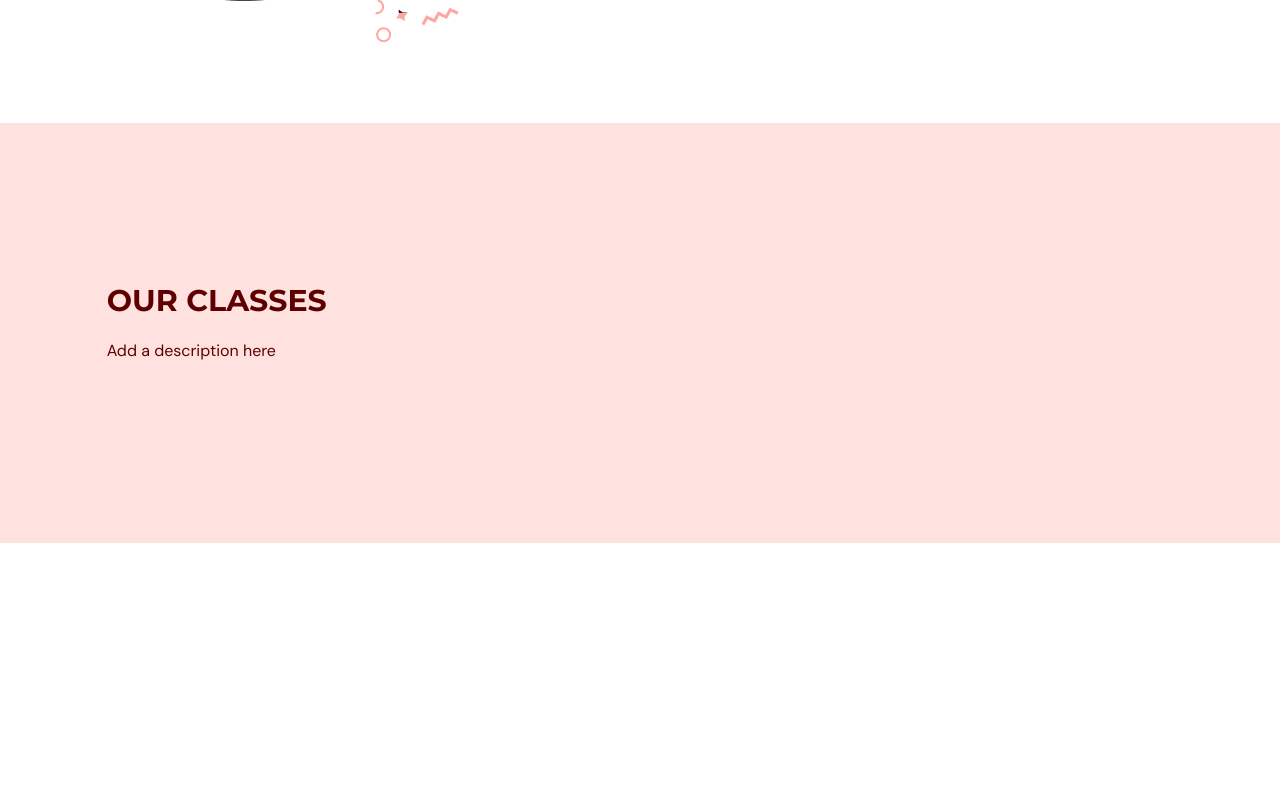
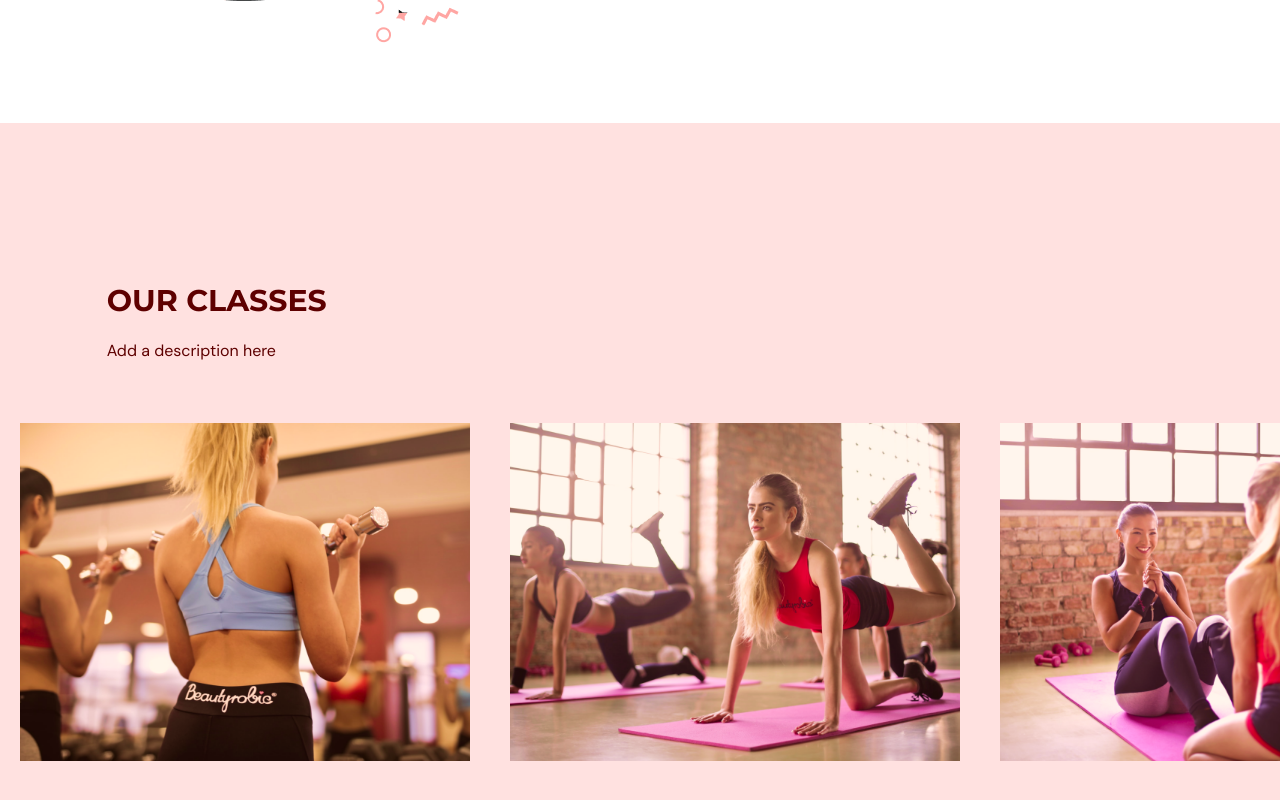
Before and after one commit to aimeepham14/fitness-application, a React (Vite) app in the folder gym-typescript/: page / in a window 1280 px wide. Shown: the part 2030-2830 px from the top of the page. Before the commit the page ends 2573 px from the top, so only its background shows below. Built offline with nearby package versions, Linux system fonts and the light colour scheme.

Commit message:
classes page styling done

```diff
--- /dev/null
+++ b/gym-typescript/src/scenes/ourClasses/Class.tsx
@@ -0,0 +1,20 @@
+
+type Props = {
+    name: string;
+    description?: string;
+    image: string;
+};
+
+const Class = ({ name, description, image }: Props) => {
+    const overlayStyles = `p-5 absolute z-30 flex h-[380px] w-[450px] flex-col items-center justify-center whitespace-normal bg-primary-500 text-center text-white opacity-0 transition duration-500 hover:opacity-90`
+
+    return <li className="relative mx-5 inline-block h-[380px] w-[450px]">
+        <div className={overlayStyles}>
+            <p className="text-2xl">{name}</p>
+            <p className="mt-5">{description}</p>
+        </div>
+        <img alt={`${image}`} src={image} />
+    </li>;
+};
+
+export default Class;
--- a/gym-typescript/src/scenes/ourClasses/index.tsx
+++ b/gym-typescript/src/scenes/ourClasses/index.tsx
@@ -1,4 +1,4 @@
-import { SelectedPage } from "@/shared/types";
+import { SelectedPage, ClassType } from "@/shared/types";
 import image1 from "@/assets/image1.png";
 import image2 from "@/assets/image2.png";
 import image3 from "@/assets/image3.png";
@@ -7,6 +7,40 @@
 import image6 from "@/assets/image6.png";
 import { motion } from "framer-motion";
 import HText from "@/shared/HText";
+import Class from "./Class";
+
+const classes: Array<ClassType> = [
+    {
+        name: "Weight Training Classes",
+        description: "Add a description here",
+        image: image1,
+    },
+    {
+        name: "Fitness Training Classes",
+        description: "Add a description here",
+        image: image2,
+    },
+    {
+        name: "Adventure Training Classes",
+        description: "Add a description here",
+        image: image3,
+    },
+    {
+        name: "Ab Core Training Classes",
+        description: "Add a description here",
+        image: image4,
+    },
+    {
+        name: "Yoga Training Classes",
+        description: "Add a description here",
+        image: image5,
+    },
+    {
+        name: "Training Classes",
+        description: "Add a description here",
+        image: image6,
+    }
+]
 
 type Props = {
     setSelectedPage: (value: SelectedPage) => void;
@@ -34,9 +68,20 @@
                         Add a description here
                     </p>
                 </div>
+            </motion.div>
+            <div className="mt-10 h-[353px] w-full overflow-x-auto overflow-y-hidden">
+                <ul className="w-[2800px] whitespace-nowrap">
+                    {classes.map((item: ClassType, index) => (
+                        <Class
+                            key={`${item.name}-${index}`}
+                            name={item.name}
+                            description={item.description}
+                            image={item.image}
+                        />
+                    ))}
 
-            </motion.div>
-
+                </ul>
+            </div>
         </motion.div>
     </section>;
 };
```
Also changed, not shown: gym-typescript/src/shared/types.ts (+7 -0 lines).
